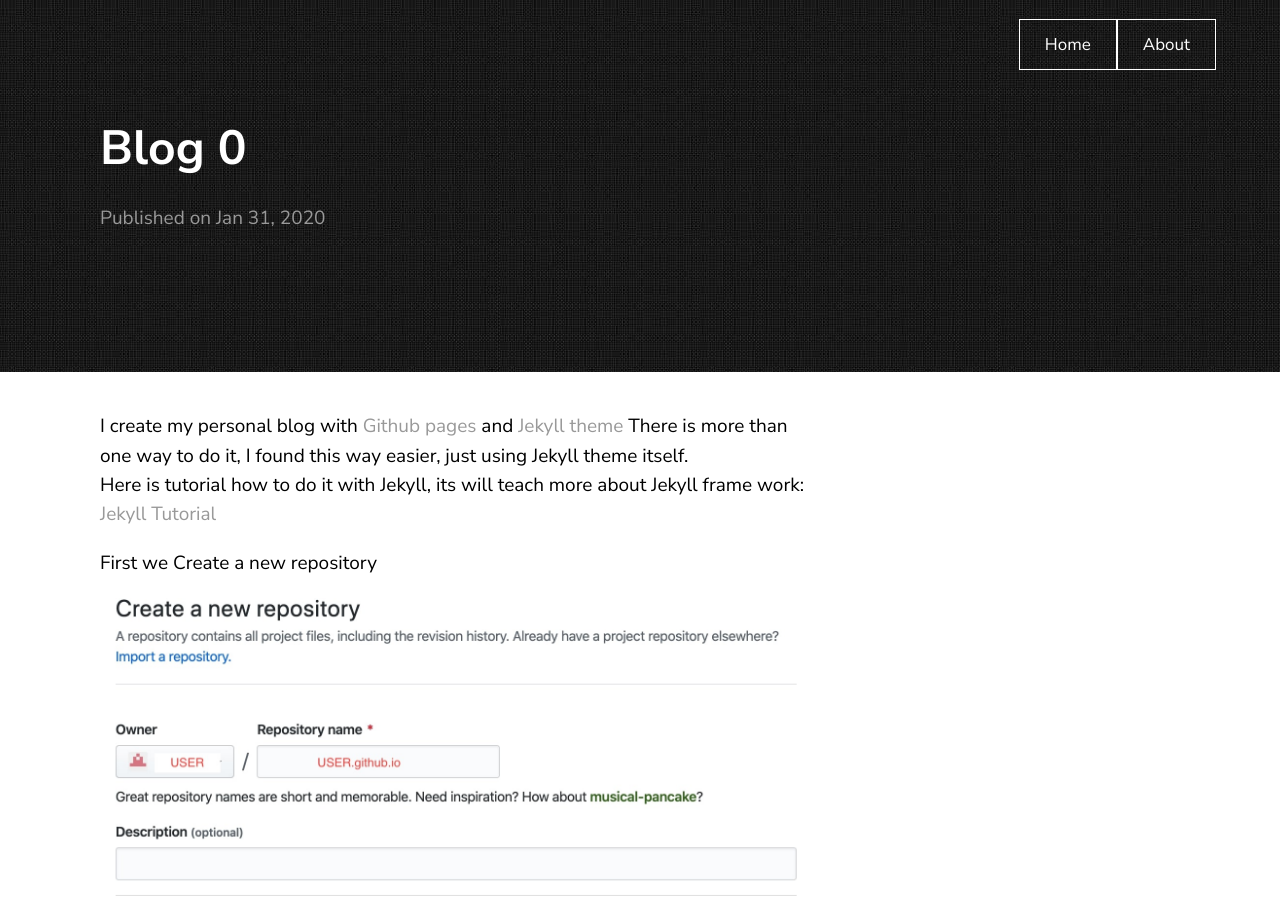
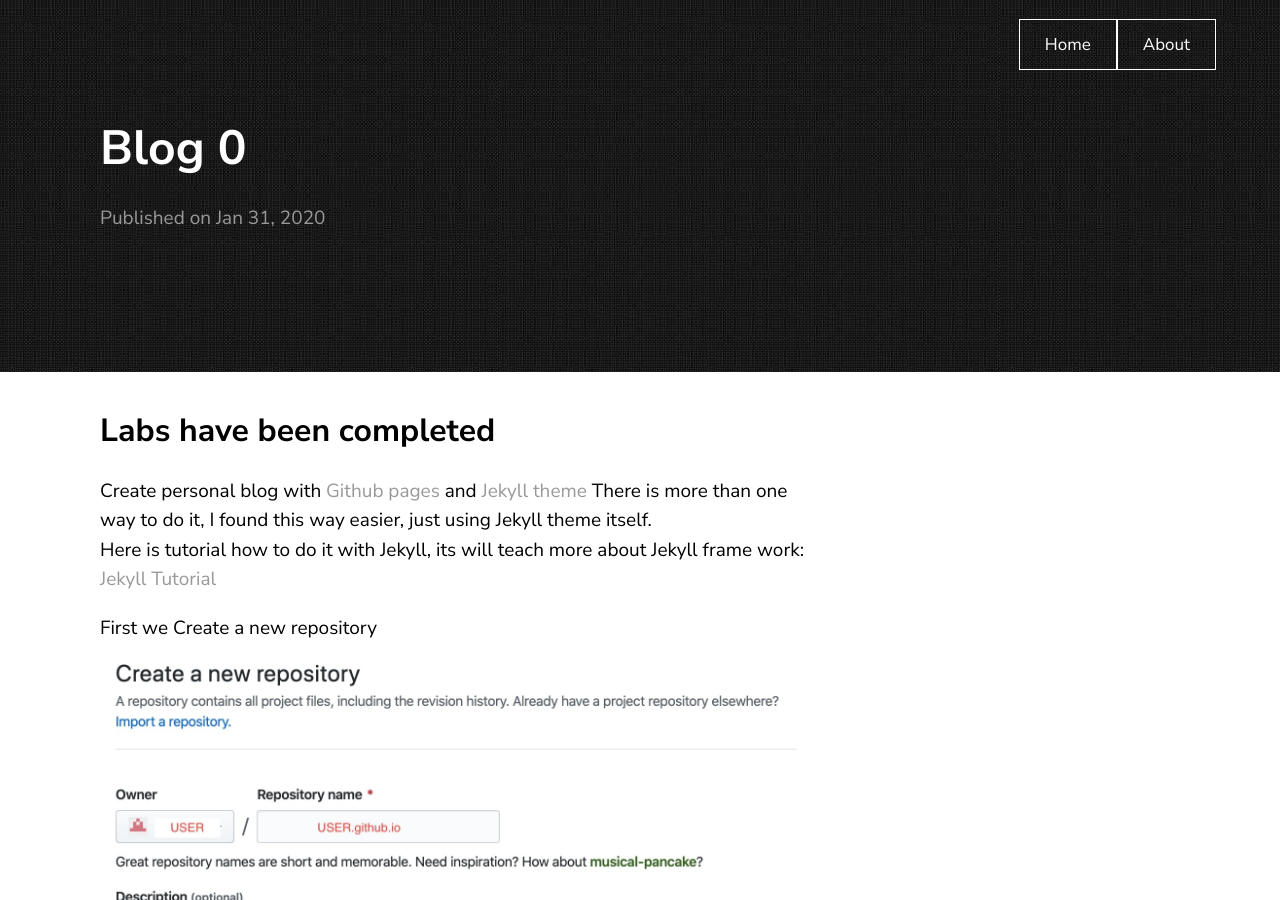
Before and after one commit to Nury452/Nury452.github.io, a Jekyll site: the page built from _posts/2020-01-31-blog0.md, in a window 1280 px wide and 900 px high. Built offline with Jekyll 4.4.1, drawn with Linux system fonts in a browser that asks for light colours.

Commit message:
blog 0, added title

```diff
--- a/_posts/2020-01-31-blog0.md
+++ b/_posts/2020-01-31-blog0.md
@@ -2,8 +2,8 @@
 layout: post
 title:  Blog 0
 ---
-
-I create my personal blog with [Github pages](https://pages.github.com/) and [Jekyll](https://jekyllrb.com/) [theme](http://jekyllthemes.org/) There is more than one way to do it, I found this way easier, just using Jekyll theme itself. <br /> Here is tutorial how to do it with Jekyll, its will teach more about Jekyll frame work: [Jekyll Tutorial](https://www.youtube.com/watch?v=T1itpPvFWHI&list=PLLAZ4kZ9dFpOPV5C5Ay0pHaa0RJFhcmcB)
+## Labs have been completed
+Create personal blog with [Github pages](https://pages.github.com/) and [Jekyll](https://jekyllrb.com/) [theme](http://jekyllthemes.org/) There is more than one way to do it, I found this way easier, just using Jekyll theme itself. <br /> Here is tutorial how to do it with Jekyll, its will teach more about Jekyll frame work: [Jekyll Tutorial](https://www.youtube.com/watch?v=T1itpPvFWHI&list=PLLAZ4kZ9dFpOPV5C5Ay0pHaa0RJFhcmcB)
 
 First we Create a new repository
 ![image](/images/blog0/blog0-1.jpg)
```
